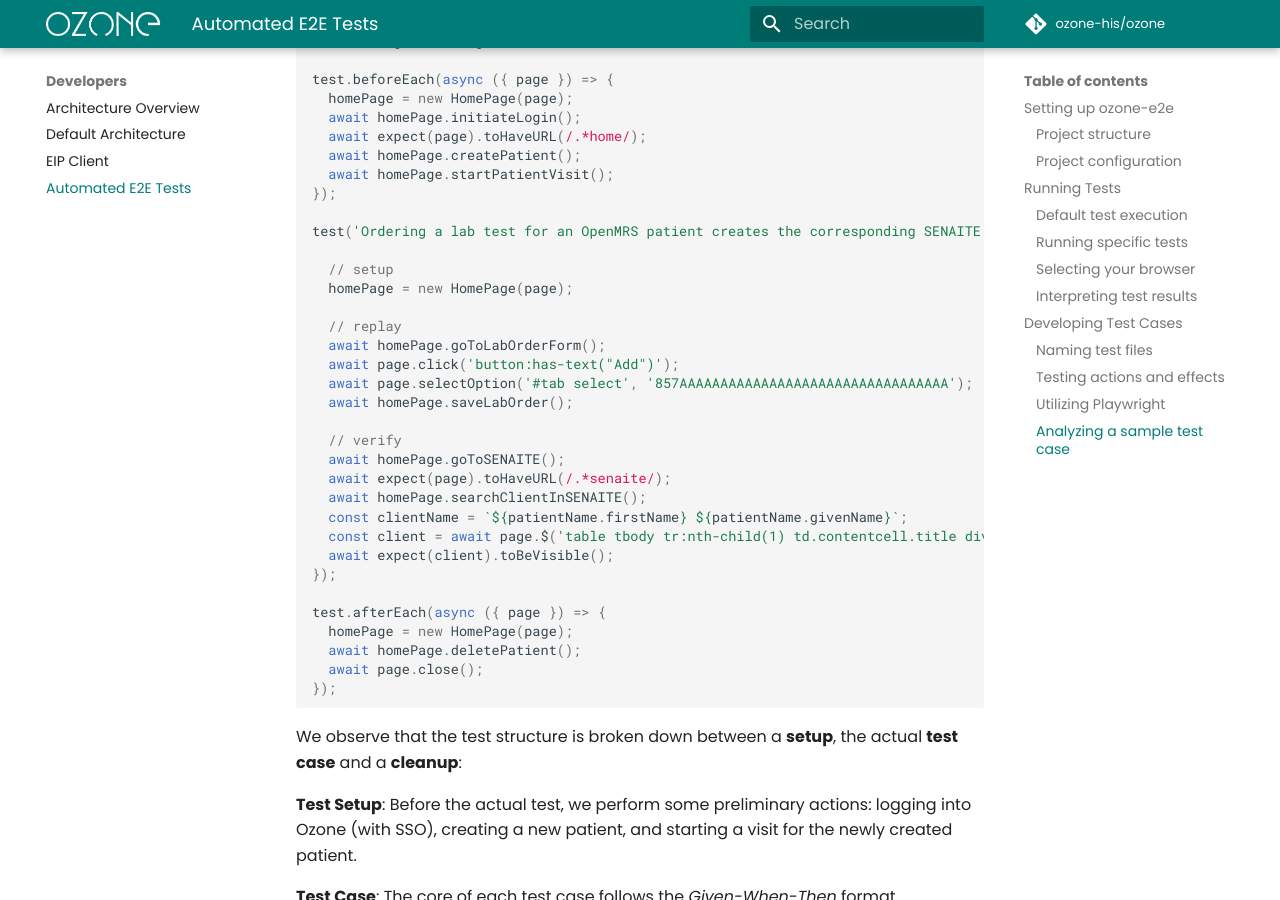
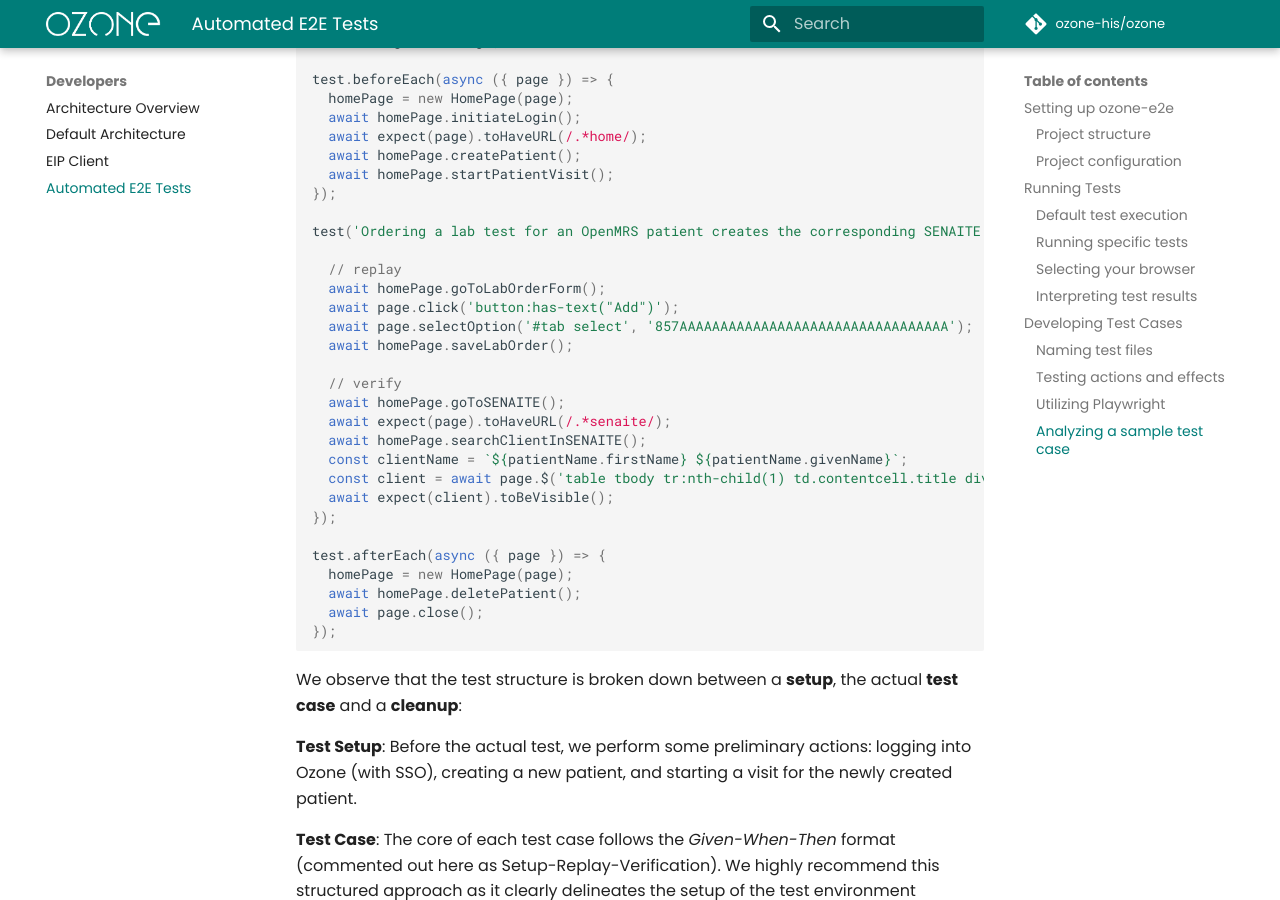
Before and after one commit to ozone-his/ozone-docs, an MkDocs documentation site: the page built from docs/devs/e2e-tests.md, in a window 1280 px wide and 900 px high, scrolled down 4953 px. Built offline with MkDocs 1.6.1 and Material for MkDocs 9.7.7, drawn with Linux system fonts in a browser that asks for light colours; comment, search, counter and statistics services are not loaded.

Commit message:
Remove the setup section

```diff
--- a/docs/devs/e2e-tests.md
+++ b/docs/devs/e2e-tests.md
@@ -154,9 +154,6 @@
 
 test('Ordering a lab test for an OpenMRS patient creates the corresponding SENAITE client with an analysis request.', async ({ page }) => {
 
-  // setup
-  homePage = new HomePage(page);
-
   // replay
   await homePage.goToLabOrderForm();
   await page.click('button:has-text("Add")');
```
